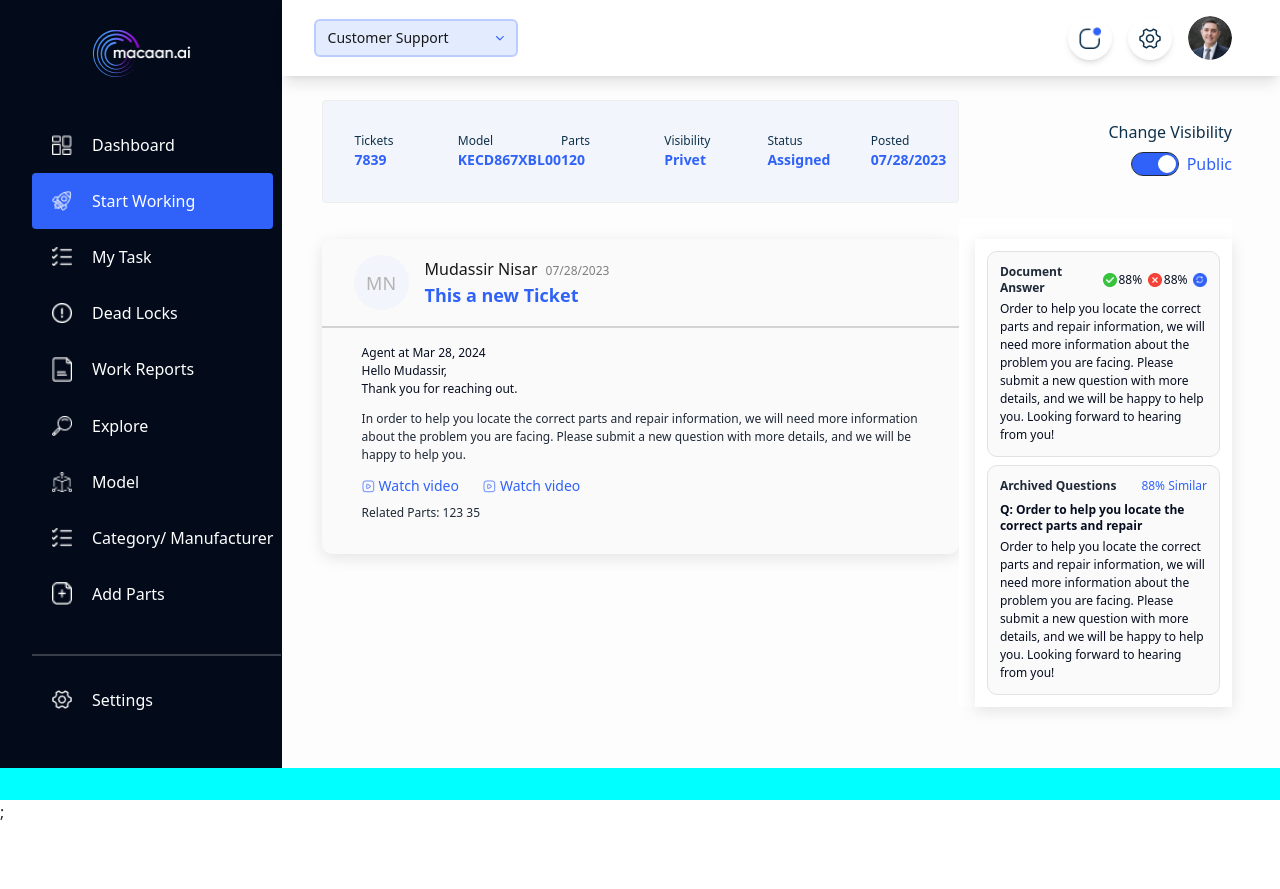
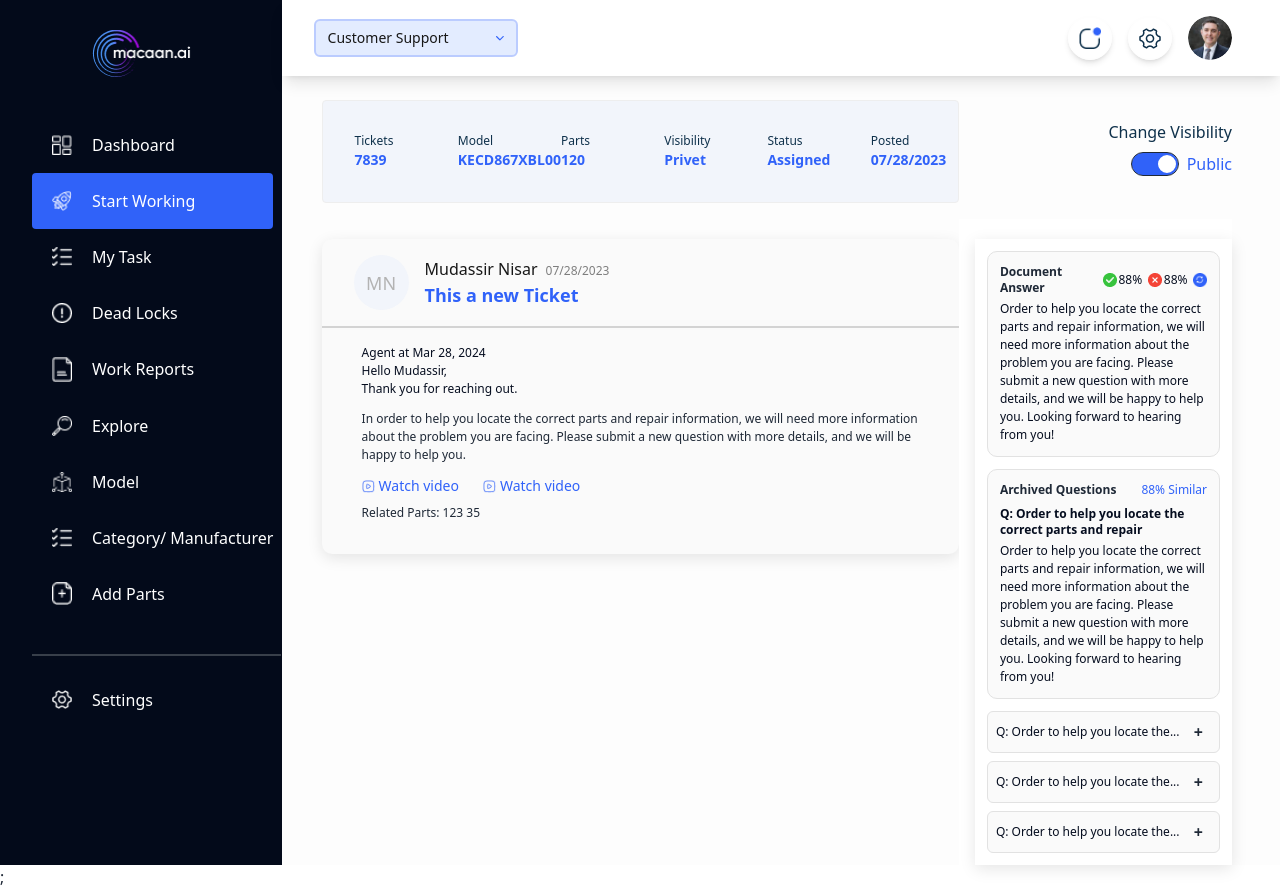
Before and after one commit to roushan-sheik/macaan-ai, a Next.js app: page / in a window 1280 px wide. Before the commit the page ends 824 px from the top, so only its background shows below. Built offline with nearby package versions, Linux system fonts and the light colour scheme.

Commit message:
add: sidebar faqs ui

```diff
--- a/src/components/UI/dashboard/rightSidebar/ArchivedQuestions.tsx
+++ b/src/components/UI/dashboard/rightSidebar/ArchivedQuestions.tsx
@@ -4,7 +4,7 @@ const ArchivedQuestions = () => {
   return (
     <>
       {/* achive questions heading  */}
-      <div className="bg-[#FAFAFA] mt-2 rounded-[10px] p-3 border border-[#E2E2E2]">
+      <div className="bg-[#FAFAFA] mt-3 rounded-[10px] p-3 border border-[#E2E2E2]">
         <div className="flex justify-between items-center mb-2">
           <h3 className="text-xs font-semibold">Archived Questions</h3>
           <span className="text-[#3062F9] text-xs">88% Similar</span>
--- /dev/null
+++ b/src/components/UI/dashboard/rightSidebar/Faqs.tsx
@@ -0,0 +1,30 @@
+"use client";
+import React, { useState } from "react";
+
+const Faqs = () => {
+  const [showFaq, setShowFaq] = useState(false);
+  return (
+    <div className="mt-2">
+      <div className="  rounded-[6px] border border-[#E2E2E2] bg-[#FAFAFA]">
+        {/*=============> accordian container ==========> */}
+        <div className="p-2">
+          <div className=" flex justify-between items-center">
+            <h2 className="  text-[#050D1F] text-xs font-medium">
+              Q: Order to help you locate the...
+            </h2>
+            <span
+              onClick={() => setShowFaq(!showFaq)}
+              className="cursor-pointer px-2 font-base font-semibold"
+            >
+              {showFaq ? "-" : "+"}
+            </span>
+          </div>
+          {/* content  */}
+          {showFaq && <p className="text-xs text-[#050D1F]">hello</p>}
+        </div>
+      </div>
+    </div>
+  );
+};
+
+export default Faqs;
--- a/src/components/dahboard/sidebar/RightSidebar.tsx
+++ b/src/components/dahboard/sidebar/RightSidebar.tsx
@@ -1,5 +1,6 @@
 import ArchivedQuestions from "@/components/UI/dashboard/rightSidebar/ArchivedQuestions";
 import { DocumentAnswer } from "@/components/UI/dashboard/rightSidebar/DocumentAnswer";
+import Faqs from "@/components/UI/dashboard/rightSidebar/Faqs";
 import React from "react";
 
 const RightSidebar = () => {
@@ -10,6 +11,12 @@ const RightSidebar = () => {
         <DocumentAnswer />
         {/* Archived Questions  =================> */}
         <ArchivedQuestions />
+        {/* FAQ Questions  =================> */}
+        <div className="mt-3">
+          <Faqs />
+          <Faqs />
+          <Faqs />
+        </div>
       </div>
     </>
   );
```
